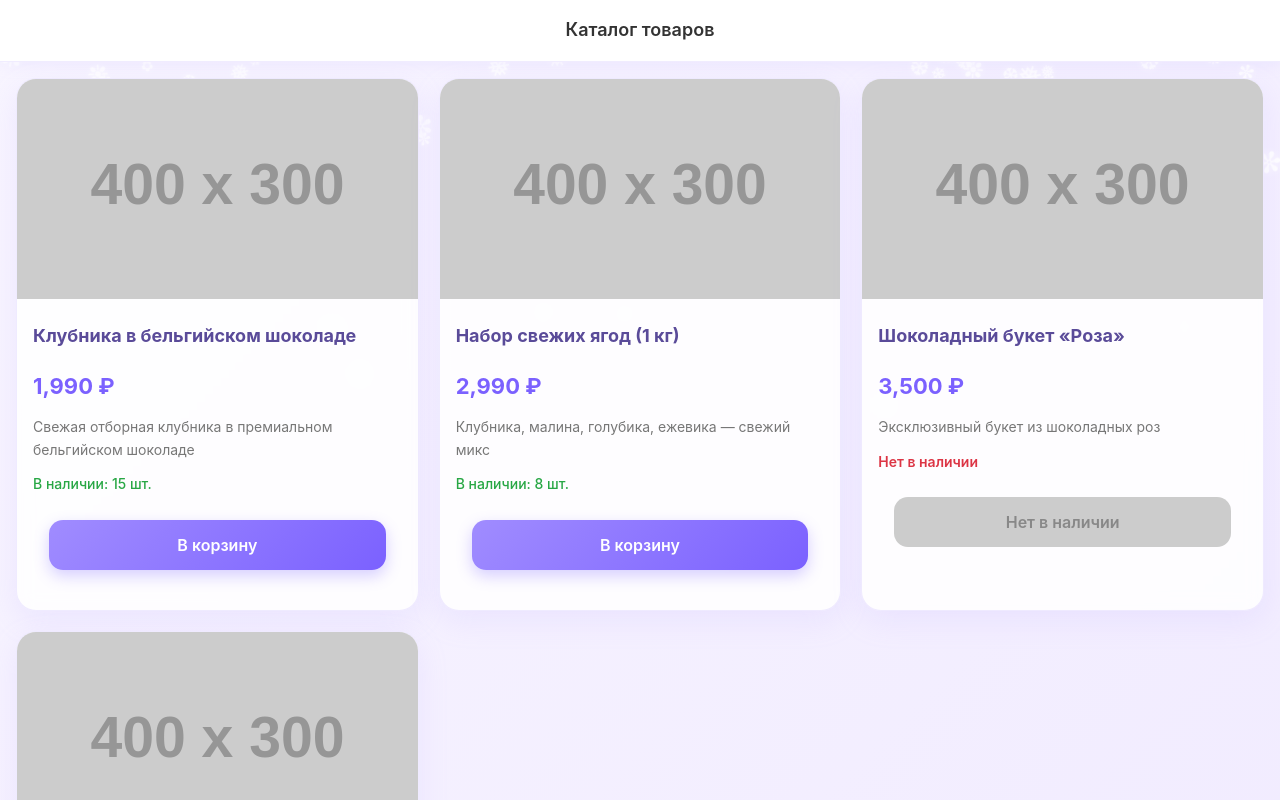
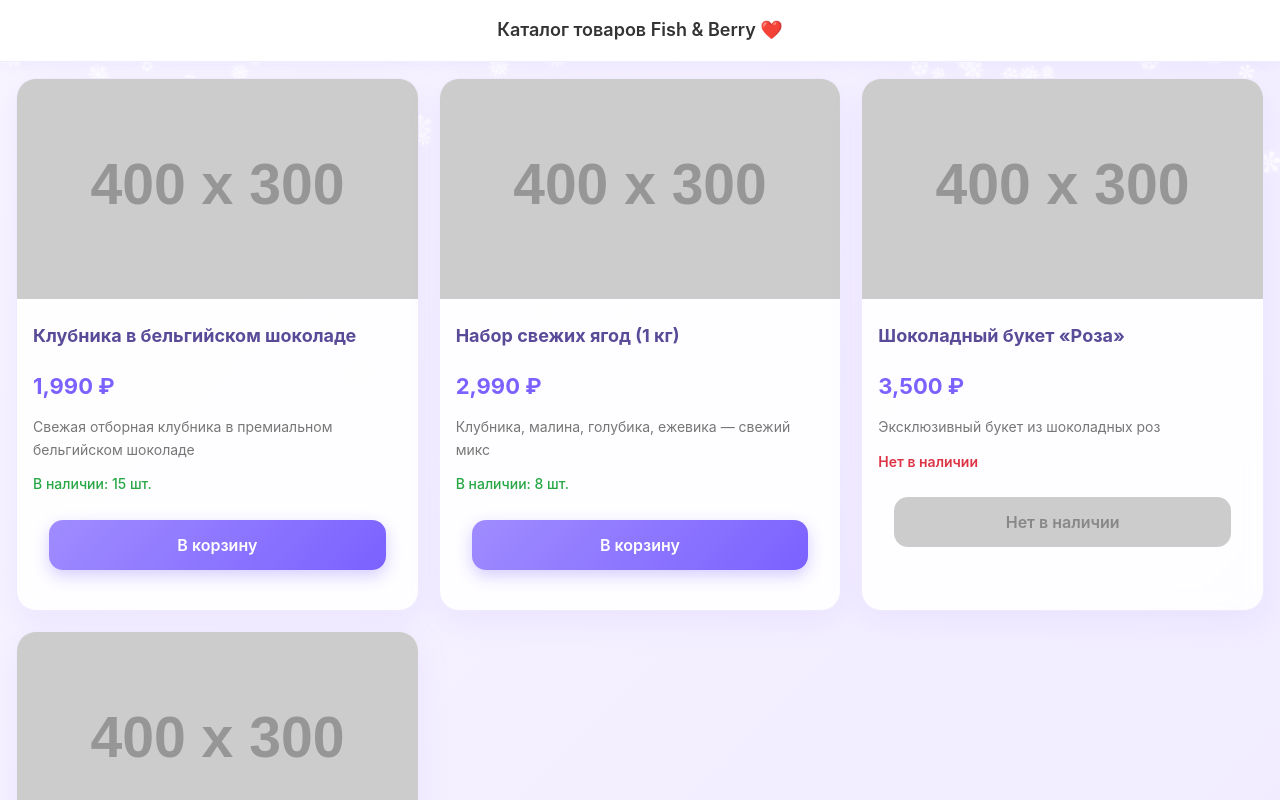
Before and after one commit to ksksz/ksksz.github.io, a plain HTML site: page index.html in a window 1280 px wide. Shown: the top 800 px of the page. Drawn offline with Linux system fonts and the light colour scheme; placeholder pictures from the web are drawn by us.

Commit message:
каталог ❤️

```diff
--- a/index.html
+++ b/index.html
@@ -8,7 +8,7 @@
 </head>
 <body>
 
-<header>Каталог товаров</header>
+<header>Каталог товаров Fish & Berry ❤️</header>
 
 <div class="catalog" id="catalog"></div>
 
```
